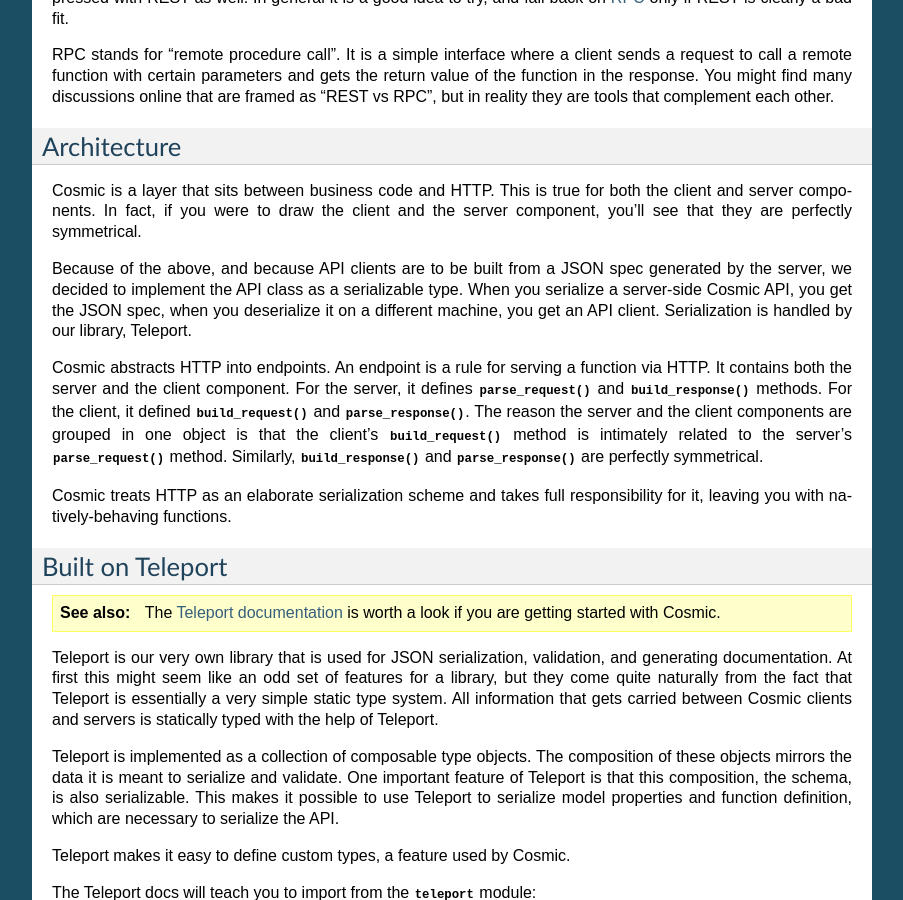
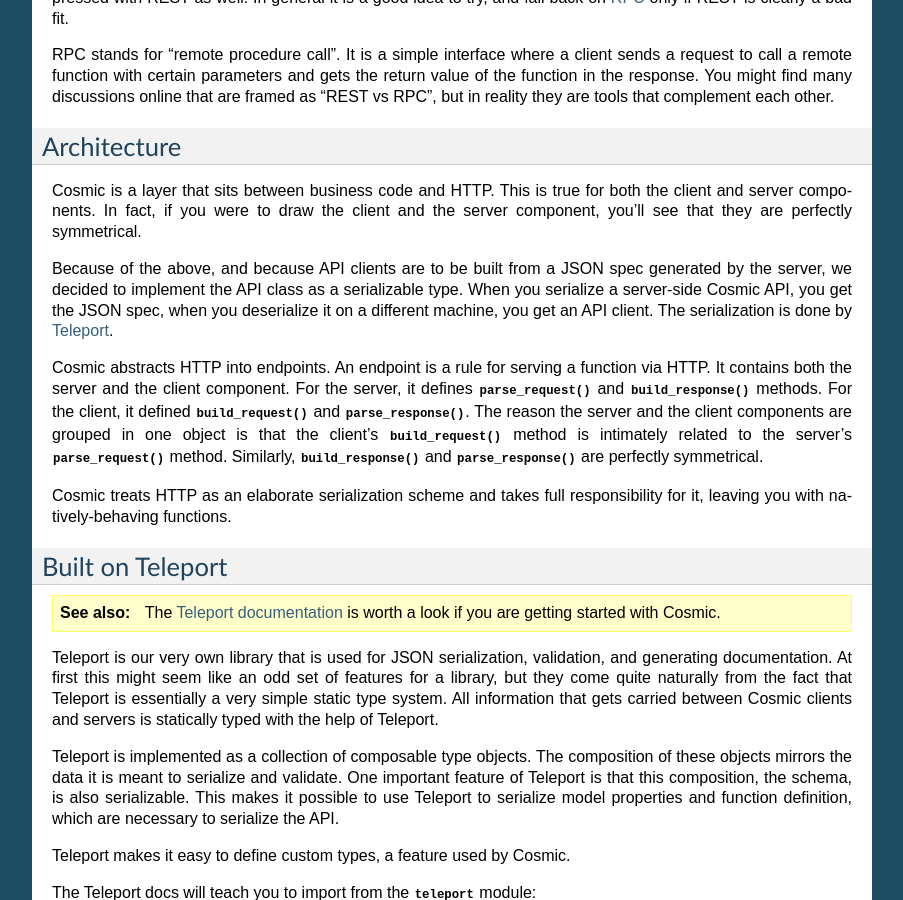
Before and after one commit to cosmic-api/cosmic.py, a Sphinx documentation site: the page built from docs/source/overview.rst, in a window 1280 px wide and 900 px high, scrolled down 1084 px. Shown: the whole window, without its empty margins (198-1101 px from the left). Built offline with Sphinx 7.4.7, drawn with Linux system fonts in a browser that asks for light colours.

Commit message:
Link to Teleport

```diff
--- a/docs/source/overview.rst
+++ b/docs/source/overview.rst
@@ -79,11 +79,12 @@
 both the client and server components. In fact, if you were to draw the client
 and the server component, you'll see that they are perfectly symmetrical.
 
-Because of the above, and because API clients are to be built from a JSON
-spec generated by the server, we decided to implement the API class as a
+Because of the above, and because API clients are to be built from a JSON spec
+generated by the server, we decided to implement the API class as a
 serializable type. When you serialize a server-side Cosmic API, you get the
 JSON spec, when you deserialize it on a different machine, you get an API
-client. Serialization is handled by our library, Teleport.
+client. The serialization is done by `Teleport
+<http://www.cosmic-api.com/docs/teleport/python/latest/>`_.
 
 Cosmic abstracts HTTP into endpoints. An endpoint is a rule for serving a
 function via HTTP. It contains both the server and the client component. For
```
